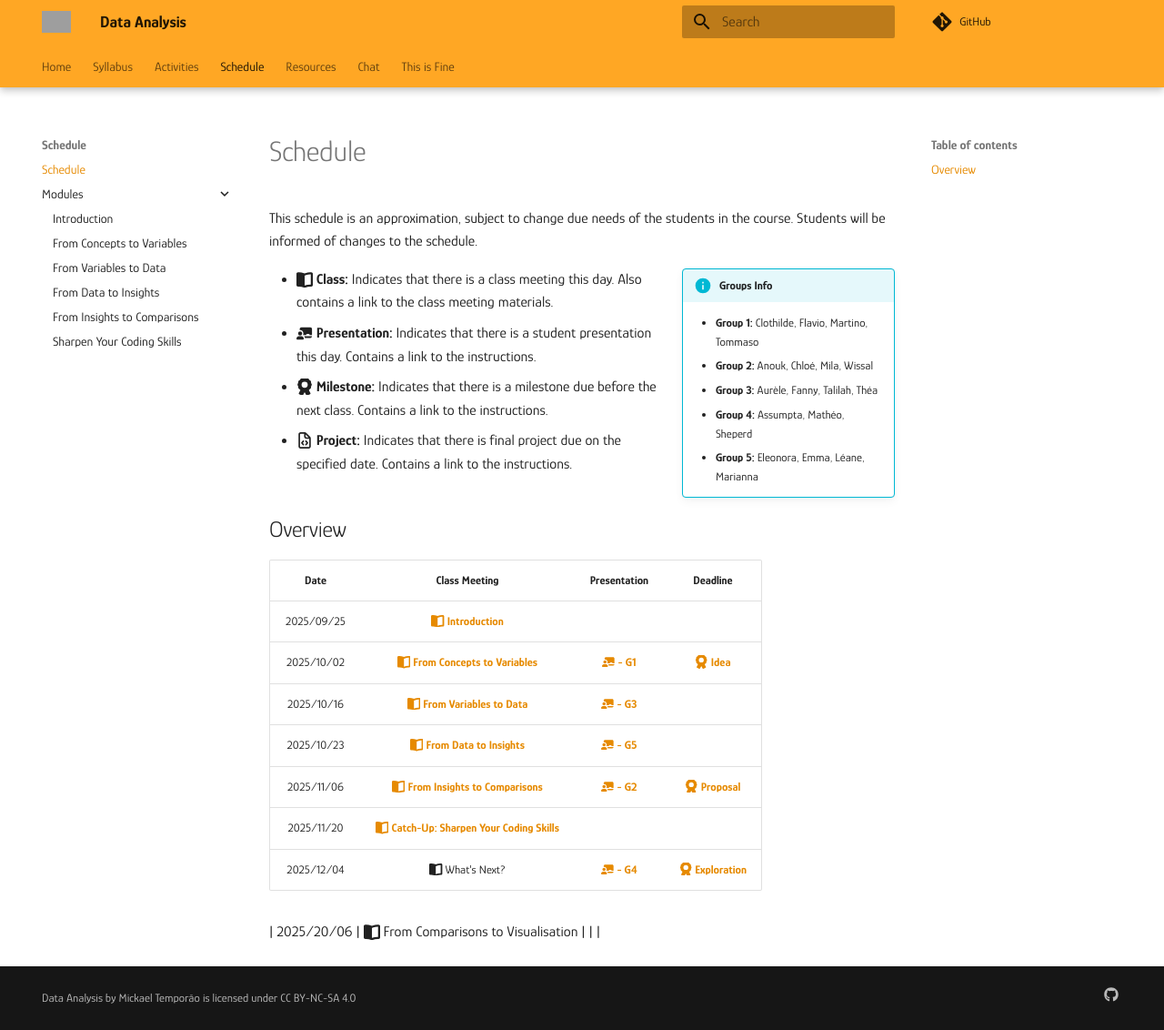
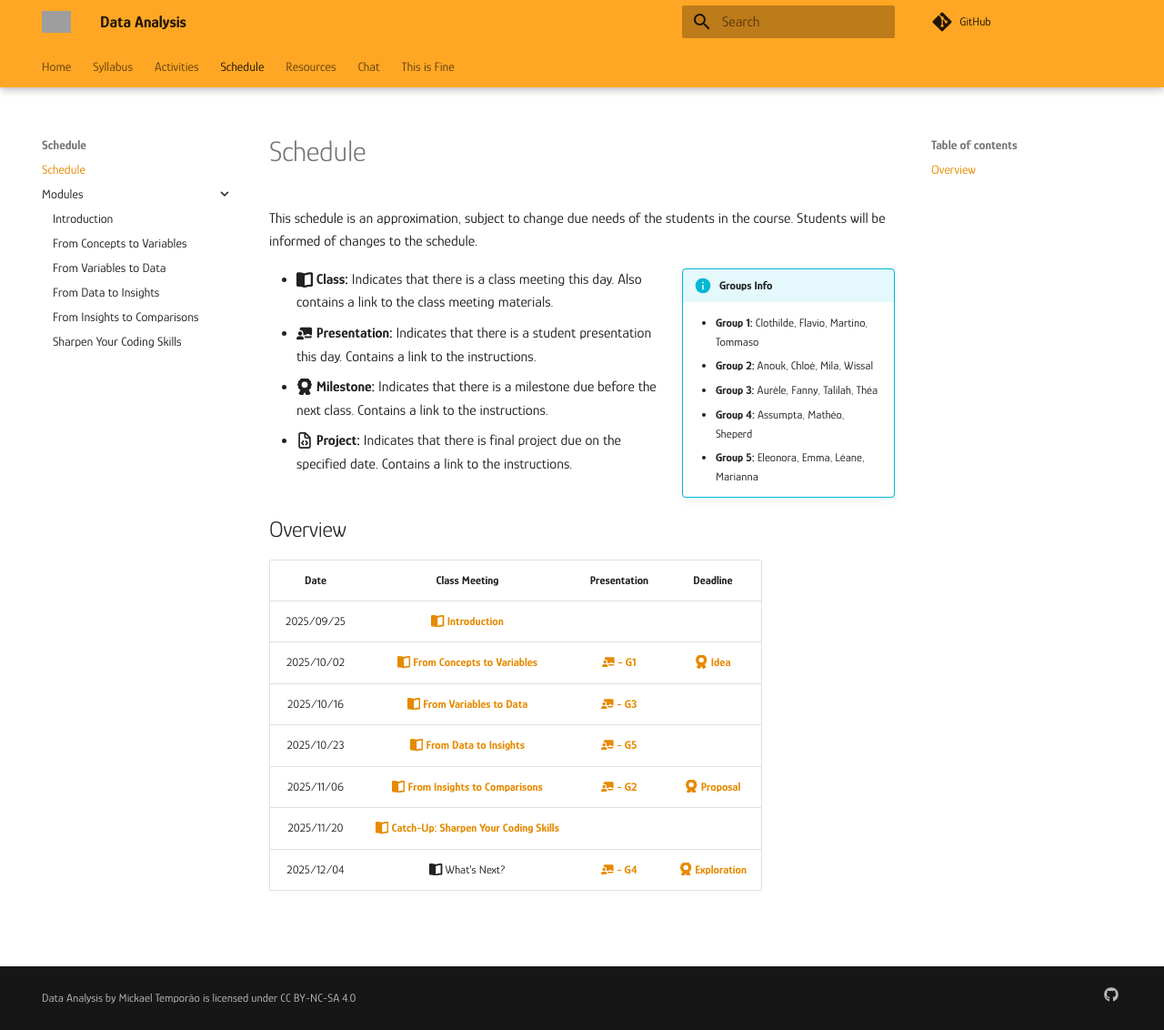
Before and after one commit to mickaeltemporao/data-analysis, an MkDocs documentation site: the page built from docs/schedule.md, in a window 1280 px wide and 1132 px high. Shown: the whole window at 91% size. Built offline with MkDocs 1.6.1 and Material for MkDocs 9.7.7, drawn with Linux system fonts in a browser that asks for light colours; comment, search, counter and statistics services are not loaded; grey boxes are pictures that could not be loaded.

Commit message:
update schedule

```diff
--- a/docs/schedule.md
+++ b/docs/schedule.md
@@ -27,7 +27,7 @@
    | 2025/11/20 | [:fontawesome-solid-book-open: **Catch-Up: Sharpen Your Coding Skills**](modules/catch-up.md)                                            |  | |
    | 2025/12/04 | :fontawesome-solid-book-open: What's Next?                                           | [**:fontawesome-solid-chalkboard-user: - G4**](activities/participation.md) | [**:fontawesome-solid-award: Exploration**](activities/milestone-3.md)                           |
 
-   | 2025/20/06 | :fontawesome-solid-book-open: From Comparisons to Visualisation                      |  | |
+   <!-- | 2025/20/06 | :fontawesome-solid-book-open: From Comparisons to Visualisation                      |  | | -->
   <!-- [:fontawesome-solid-book-open: What's Next?](modules/next.md)                          | | [**:fontawesome-solid-award: Exploration**](https://colab.research.google.com/github/mickaeltemporao/data-analysis/blob/main/materials/assignment-3.ipynb) | -->
 <!-- [:fontawesome-solid-book-open: From Comparisons to Transformations](modules/wrangling.md) |                                                                            |          | -->
 <!-- [:fontawesome-solid-book-open: From Transformations to Models](modules/modeling.md) | [**:fontawesome-solid-chalkboard-user: - G1**](activities/participation.md/#s2-the-group-presenting) | [**:fontawesome-solid-award: Update**](activities/m4-analysis.md)     | -->
```
